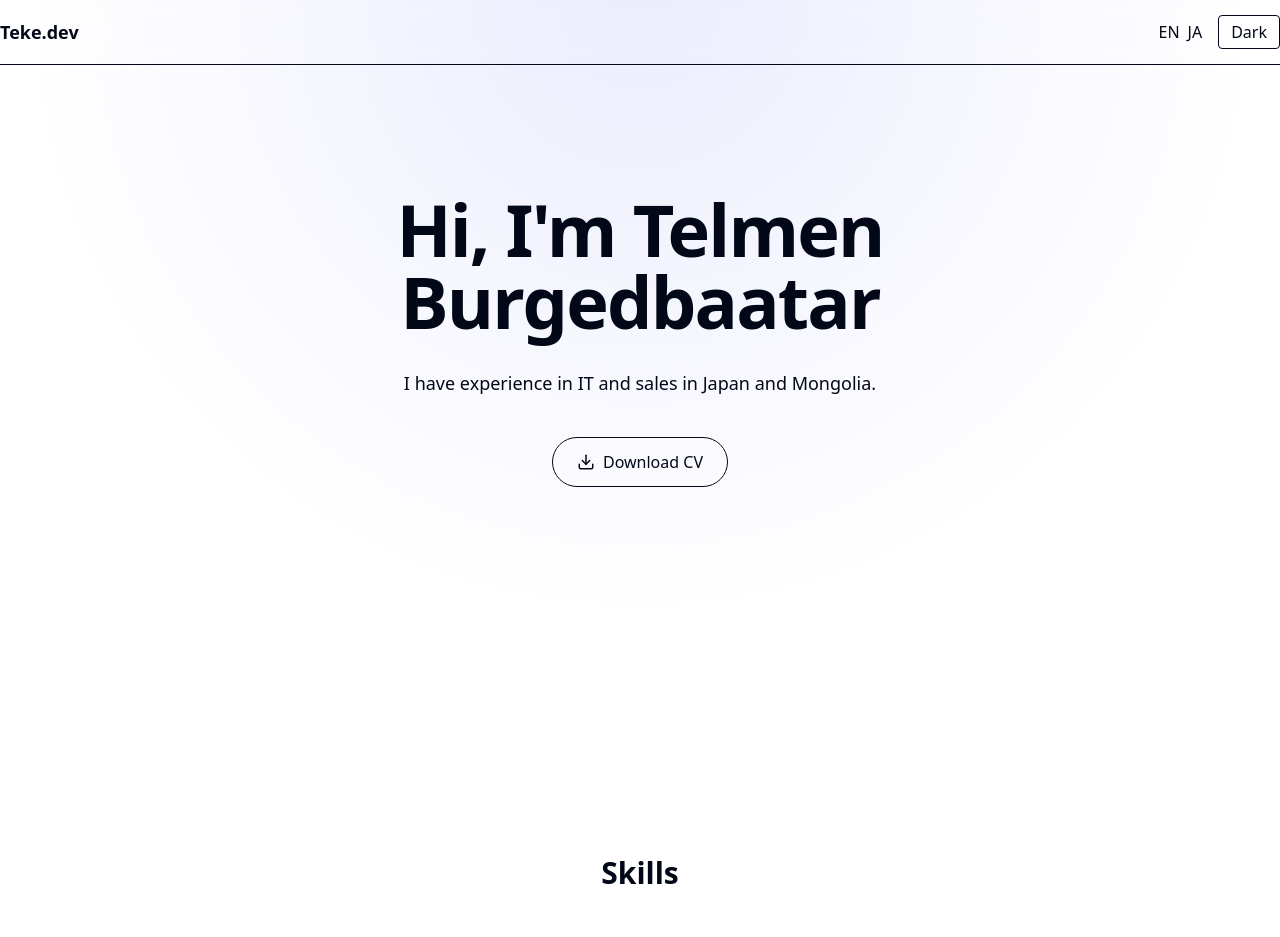
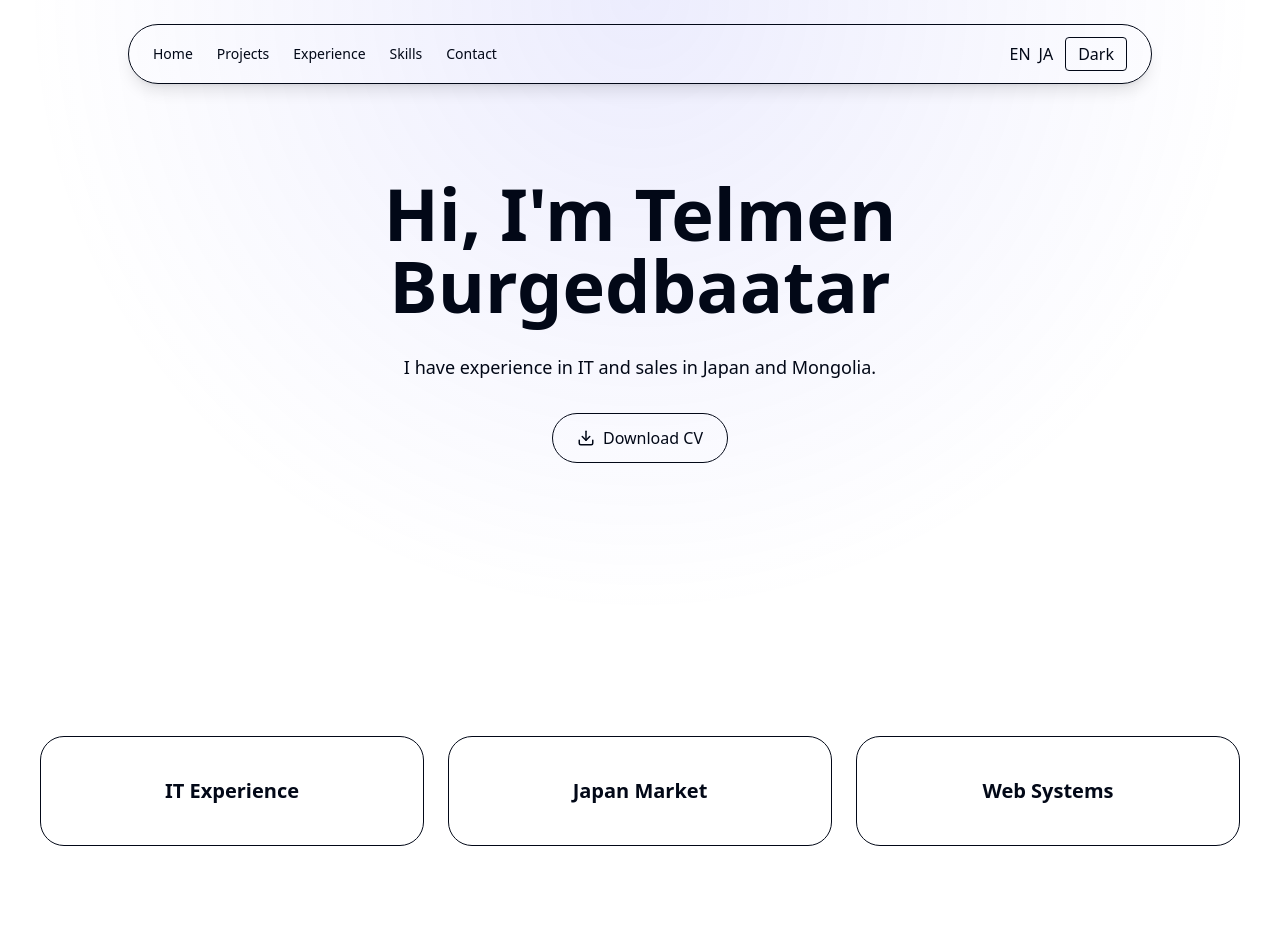
Before and after one commit to iAmSexyAndIknowIt01/portfolio, a Next.js app: page /en in a window 1280 px wide. Shown: the top 937 px of the page. Built offline with nearby package versions, Linux system fonts and the light colour scheme.

Commit message:
floating navbar added

```diff
--- a/app/[locale]/page.tsx
+++ b/app/[locale]/page.tsx
@@ -1,22 +1,44 @@
-import Header from "@/components/Header";
+"use client";
+
+import { navItems } from "@/data";
+
 import Hero from "@/components/Hero";
-import Skills from "@/components/Skills";
+import Grid from "@/components/Grid";
+import Footer from "@/components/Footer";
+import Clients from "@/components/Clients";
+import Approach from "@/components/Approach";
 import Experience from "@/components/Experience";
 import Projects from "@/components/Projects";
-import PageTransition from "@/components/PageTransition";
+import { FloatingNav } from "@/components/ui/FloatingNavbar";
 
-export default function Page() {
+export default function Home() {
   return (
-    <>
-      <Header />
-      <PageTransition>
-        <main className="container mx-auto space-y-32">
+    <main className="relative flex justify-center items-center flex-col overflow-hidden mx-auto px-5 sm:px-10">
+      <div className="max-w-7xl w-full">
+        <FloatingNav navItems={navItems} />
+
+        <section id="home">
           <Hero />
-          <Skills />
+        </section>
+
+        <Grid />
+
+        <section id="projects">
+          <Projects />
+        </section>
+
+        <Clients />
+
+        <section id="experience">
           <Experience />
-          <Projects />
-        </main>
-      </PageTransition>
-    </>
+        </section>
+
+        <Approach />
+
+        <section id="contact">
+          <Footer />
+        </section>
+      </div>
+    </main>
   );
 }
--- /dev/null
+++ b/components/Approach.tsx
@@ -0,0 +1,11 @@
+export default function Approach() {
+  return (
+    <section className="py-24 max-w-4xl mx-auto text-center">
+      <h2 className="text-3xl font-bold mb-6">My Approach</h2>
+      <p className="text-muted leading-relaxed">
+        I focus on building practical systems that connect people,
+        business, and technology — especially between Japan and Mongolia.
+      </p>
+    </section>
+  );
+}
--- /dev/null
+++ b/components/Clients.tsx
@@ -0,0 +1,11 @@
+export default function Clients() {
+  return (
+    <section className="py-24 text-center">
+      <h2 className="text-3xl font-bold mb-10">Clients & Products</h2>
+      <div className="flex flex-wrap justify-center gap-10 opacity-70">
+        <span>Ex-Staffing</span>
+        <span>Tikaa</span>
+      </div>
+    </section>
+  );
+}
--- /dev/null
+++ b/components/Footer.tsx
@@ -0,0 +1,42 @@
+"use client";
+
+import { useTranslations } from "next-intl";
+
+export default function Footer() {
+  const t = useTranslations("Hero");
+
+  return (
+    <footer className="py-20 text-center border-t mt-32">
+      <h3 className="text-2xl font-bold mb-4">
+        {t("title")}
+      </h3>
+
+      <p className="text-muted mb-8">
+        © {new Date().getFullYear()} Telmen Burgedbaatar. All rights reserved.
+      </p>
+
+      <div className="flex justify-center gap-6 text-sm">
+        <a
+          href="mailto:your@email.com"
+          className="hover:text-accent transition"
+        >
+          Email
+        </a>
+        <a
+          href="https://github.com/yourgithub"
+          target="_blank"
+          className="hover:text-accent transition"
+        >
+          GitHub
+        </a>
+        <a
+          href="https://linkedin.com/in/yourlinkedin"
+          target="_blank"
+          className="hover:text-accent transition"
+        >
+          LinkedIn
+        </a>
+      </div>
+    </footer>
+  );
+}
--- /dev/null
+++ b/components/Grid.tsx
@@ -0,0 +1,14 @@
+export default function Grid() {
+  return (
+    <section className="py-24 grid grid-cols-1 md:grid-cols-3 gap-6">
+      {["IT Experience", "Japan Market", "Web Systems"].map((item) => (
+        <div
+          key={item}
+          className="rounded-3xl border p-10 text-center bg-card"
+        >
+          <h3 className="text-xl font-semibold">{item}</h3>
+        </div>
+      ))}
+    </section>
+  );
+}
--- a/components/Hero.tsx
+++ b/components/Hero.tsx
@@ -2,36 +2,34 @@
 
 import { motion } from "framer-motion";
 import { useTranslations } from "next-intl";
-import CVButton from "@/components/CVButton"; // замыг өөрийн project-т тааруул
+import CVButton from "./CVButton";
 
 export default function Hero() {
   const t = useTranslations("Hero");
 
   return (
-    <section className="py-32 flex flex-col items-center text-center">
+    <section className="min-h-[80vh] flex flex-col items-center justify-center text-center gap-8">
       <motion.h1
-        initial={{ opacity: 0, y: 30 }}
+        initial={{ opacity: 0, y: 40 }}
         animate={{ opacity: 1, y: 0 }}
-        className="text-5xl md:text-7xl font-extrabold tracking-tight max-w-4xl"
+        className="text-5xl md:text-7xl font-extrabold max-w-4xl"
       >
         {t("title")}
       </motion.h1>
 
       <motion.p
-        initial={{ opacity: 0, y: 10 }}
+        initial={{ opacity: 0, y: 20 }}
         animate={{ opacity: 1, y: 0 }}
-        transition={{ delay: 0.15 }}
-        className="mt-8 text-lg text-muted max-w-2xl"
+        transition={{ delay: 0.2 }}
+        className="text-lg text-muted max-w-2xl"
       >
         {t("description")}
       </motion.p>
 
-      {/* CV BUTTON */}
       <motion.div
-        initial={{ opacity: 0, y: 10 }}
-        animate={{ opacity: 1, y: 0 }}
-        transition={{ delay: 0.3 }}
-        className="mt-10"
+        initial={{ opacity: 0 }}
+        animate={{ opacity: 1 }}
+        transition={{ delay: 0.4 }}
       >
         <CVButton />
       </motion.div>
--- /dev/null
+++ b/components/ui/FloatingNavbar.tsx
@@ -0,0 +1,35 @@
+"use client";
+
+import Link from "next/link";
+import ThemeToggle from "@/components/ThemeToggle";
+import LanguageSwitcher from "@/components/LanguageSwitcher";
+
+type NavItem = {
+  name: string;
+  link: string;
+};
+
+export function FloatingNav({ navItems }: { navItems: NavItem[] }) {
+  return (
+    <nav className="fixed top-6 left-1/2 z-100 w-[90%] max-w-5xl -translate-x-1/2 rounded-full border bg-background shadow-lg">
+      <div className="flex items-center justify-between px-6 py-3">
+        <div className="flex gap-6">
+          {navItems.map((item) => (
+            <Link
+              key={item.name}
+              href={item.link}
+              className="text-sm font-medium hover:text-accent"
+            >
+              {item.name}
+            </Link>
+          ))}
+        </div>
+
+        <div className="flex items-center gap-3">
+          <LanguageSwitcher />
+          <ThemeToggle />
+        </div>
+      </div>
+    </nav>
+  );
+}
--- /dev/null
+++ b/data/index.ts
@@ -0,0 +1,7 @@
+export const navItems = [
+  { name: "Home", link: "#home" },
+  { name: "Projects", link: "#projects" },
+  { name: "Experience", link: "#experience" },
+  { name: "Skills", link: "#skills" },
+  { name: "Contact", link: "#contact" },
+];
```
